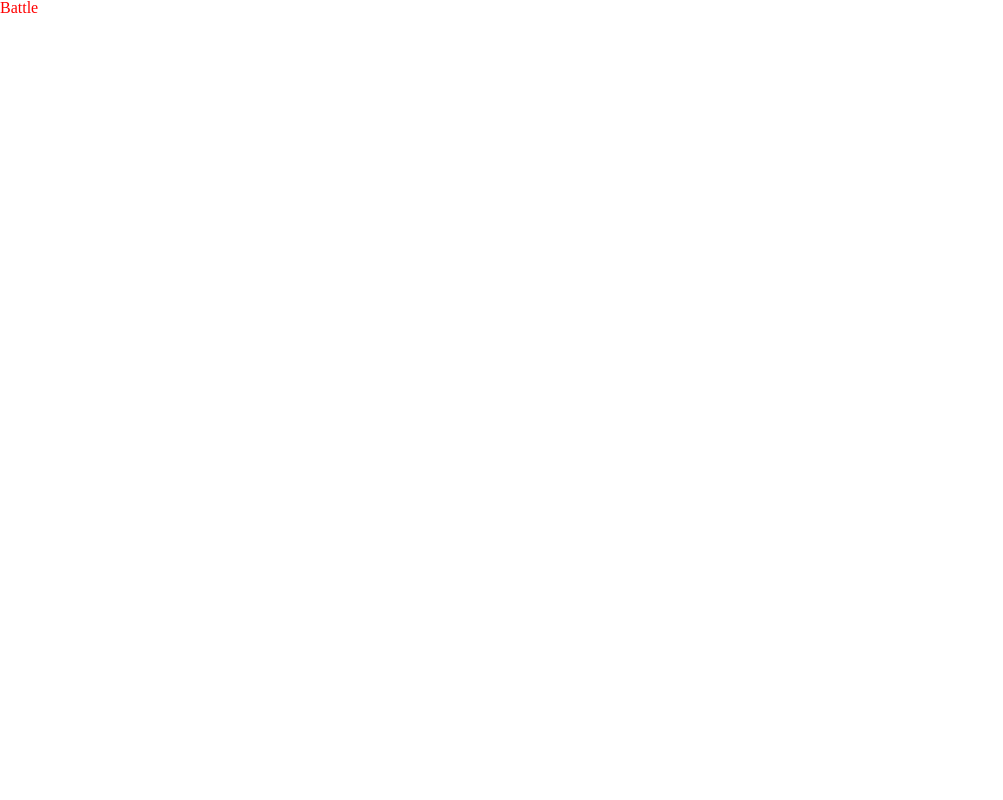
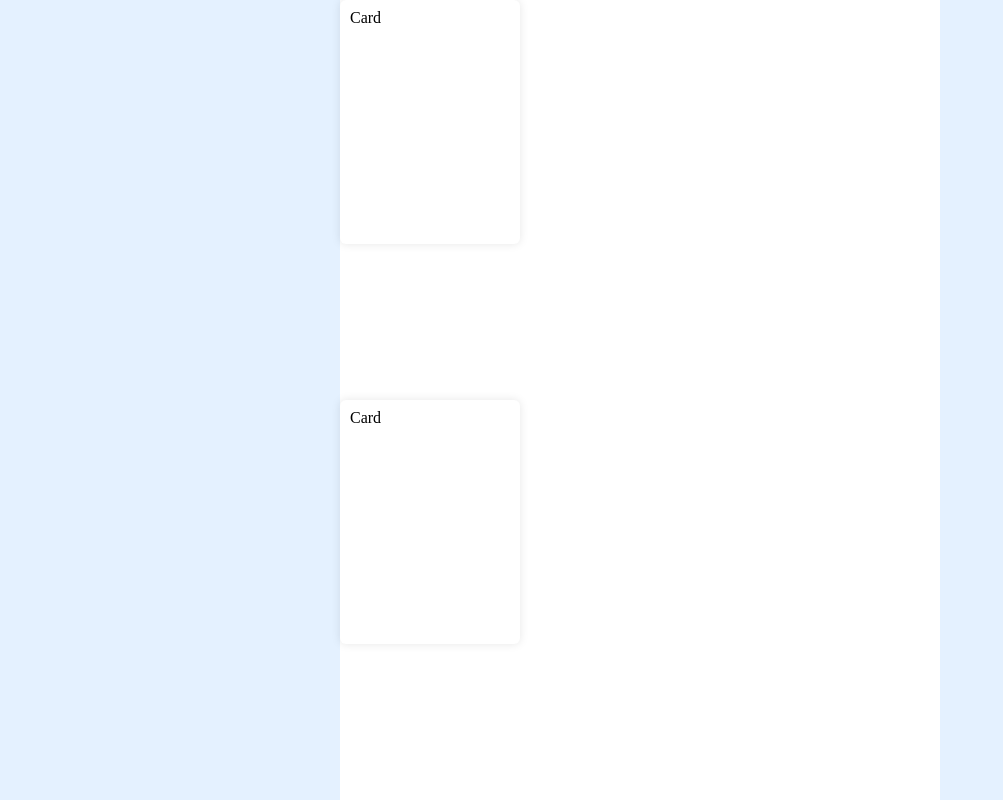
Before and after one commit to ayukoyamashita/my-tcg, a React (Vite) app: page / in a window 1280 px wide. Shown: the whole page, without its empty margins (0-1003 px from the left). Built offline with nearby package versions, Linux system fonts and the light colour scheme.

Commit message:
カード配置、css module導入

```diff
--- a/src/components/Battle/Battle.css
+++ /dev/null
@@ -1,3 +0,0 @@
-body {
-	color: red;
-}
--- a/src/components/Battle/Battle.jsx
+++ b/src/components/Battle/Battle.jsx
@@ -1,7 +1,17 @@
-import "./Battle.css";
+import styles from "./Battle.module.css";
+import Card from "../Card/Card";
 
 function Battle() {
-	return <div className="battle">Battle</div>;
+  return (
+    <div className={styles.container}>
+      <div className={styles.opponentContainer}>
+        <Card />
+      </div>
+      <div className={styles.playerContainer}>
+        <Card />
+      </div>
+    </div>
+  );
 }
 
 export default Battle;
--- /dev/null
+++ b/src/components/Battle/Battle.module.css
@@ -0,0 +1,13 @@
+body {
+	background-color: #e4f1ff;
+}
+
+.container {
+	max-width: 600px;
+	width: 100%;
+	height: 100vh;
+	margin: auto;
+	background-color: #fff;
+	display: grid;
+	grid-template-rows: 1fr 1fr;
+}
--- /dev/null
+++ b/src/components/Card/Card.jsx
@@ -0,0 +1,7 @@
+import styles from "./Card.module.css";
+
+function Card() {
+	return <div className={styles.container}>Card</div>;
+}
+
+export default Card;
--- /dev/null
+++ b/src/components/Card/Card.module.css
@@ -0,0 +1,8 @@
+.container {
+	width: 160px;
+	height: 224px;
+	background-color: #fff;
+	border-radius: 6px;
+	box-shadow: 0 0 10px 0 rgba(0, 0, 0, 0.1);
+	padding: 10px;
+}
--- a/vite.config.js
+++ b/vite.config.js
@@ -5,4 +5,10 @@ import react from "@vitejs/plugin-react";
 export default defineConfig({
   plugins: [react()],
   base: "/my-tcg/",
+	css: {
+    modules: {
+      localsConvention: 'camelCase',
+      generateScopedName: '[name]__[local]__[hash:base64:5]'
+    }
+  }
 });
```
